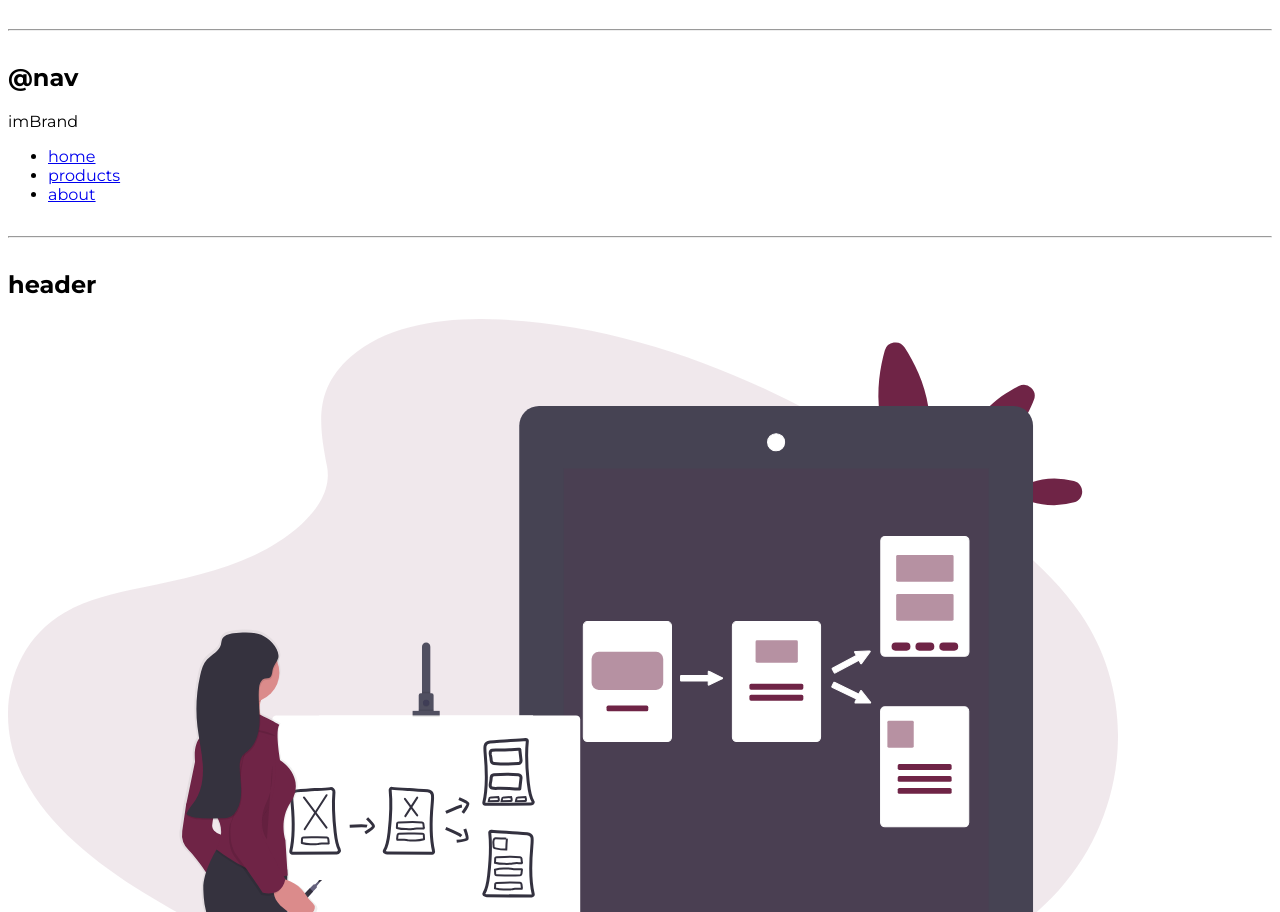
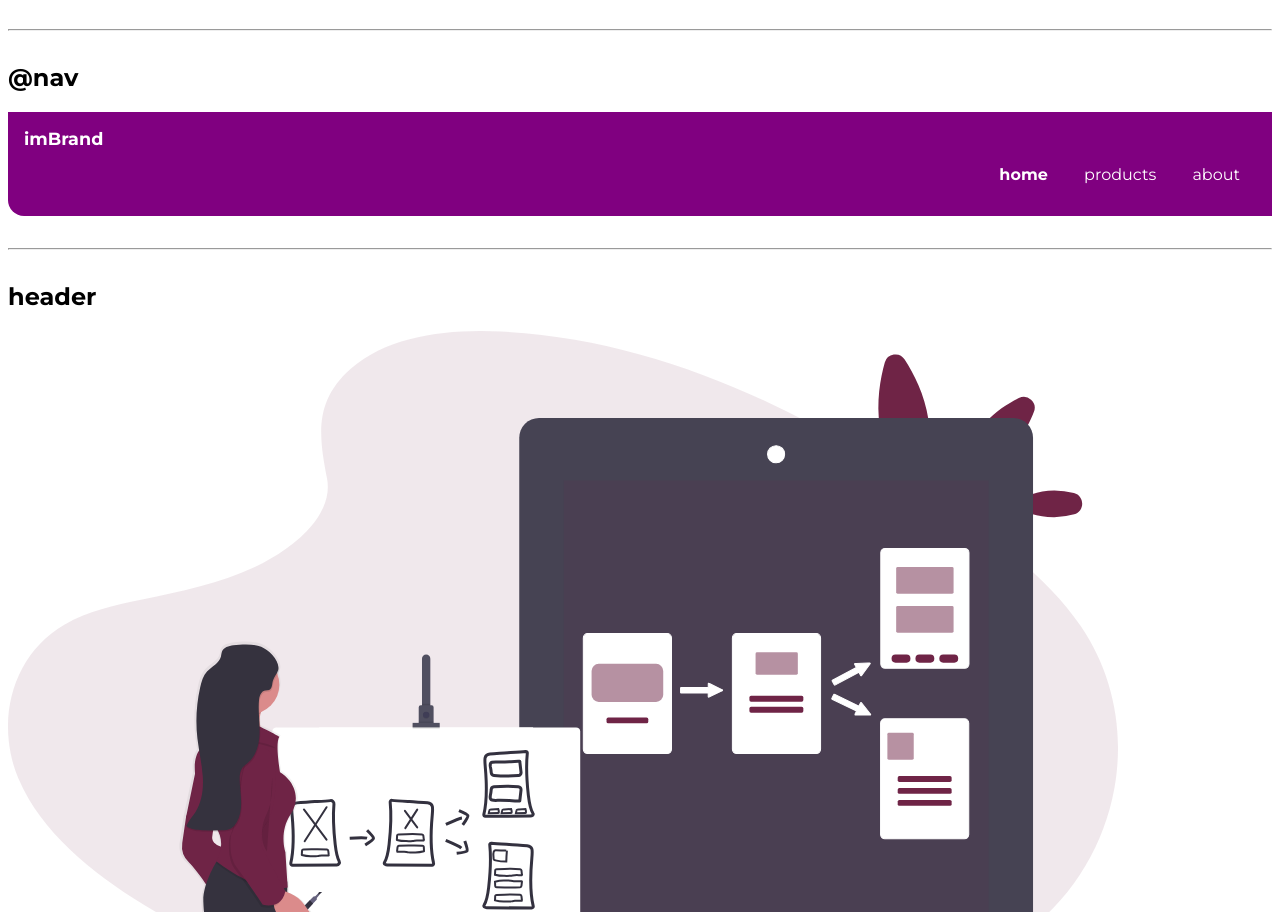
Before and after one commit to singh-riya/Demo-Portfolio-site, a plain HTML site: page index.html in a window 1280 px wide. Shown: the part 1253-2165 px from the top of the page. Drawn offline with Linux system fonts and the light colour scheme.

Commit message:
navigation

```diff
--- a/index.html
+++ b/index.html
@@ -68,17 +68,17 @@
     <hr>
 
     <h2>@nav</h2>
-    <nav>
-        <div>imBrand</div>
-        <ul>
-            <li>
-                <a href="/">home</a>
+    <nav class="navigation container">
+        <div class="nav-brand">imBrand</div>
+        <ul class="list-non-bullet nav-pills">
+            <li class="list-item-inline">
+                <a class="link link-active" href="/">home</a>
             </li>
-            <li>
-                <a href="/">products</a>
+            <li class="list-item-inline">
+                <a class="link" href="/">products</a>
             </li>
-            <li>
-                <a href="/">about</a>
+            <li class="list-item-inline">
+                <a class="link" href="/">about</a>
             </li>
         </ul>
     </nav>
--- a/styles.css
+++ b/styles.css
@@ -51,3 +51,30 @@ hr {
     padding: 0rem 0.5rem;
 
 }
+
+/** nav**/
+
+.navigation {
+    background-color: var(--primary-color);
+    color: white;
+    padding: 1rem;
+    border-bottom-left-radius: 1rem;
+}
+
+.navigation .nav-brand {
+    font-weight: bold;
+    font-size: 1.1rem;
+}
+
+.navigation .nav-pills {
+    text-align: right;
+}
+
+.navigation .link {
+    color: white;
+
+}
+
+.navigation .link-active {
+    font-weight: bold;
+}
```
